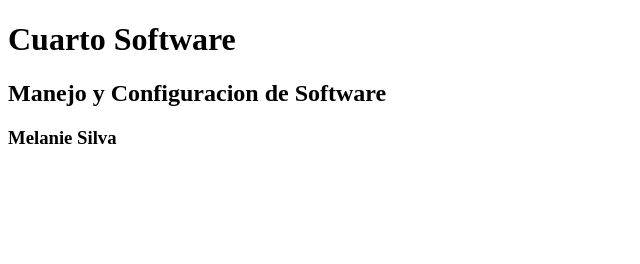
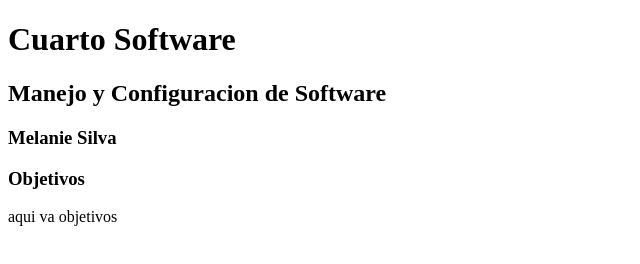
Before and after one commit to katty-dev/github_remote, a plain HTML site: page index.html in a window 1280 px wide. Shown: the whole page, without its empty margins (0-640 px from the left). Drawn offline with Linux system fonts and the light colour scheme.

Commit message:
Se agrego objetivos

```diff
--- a/index.html
+++ b/index.html
@@ -11,6 +11,9 @@
     <h1>Cuarto Software</h1>
     <h2>Manejo y Configuracion de Software</h2>
     <h3>Melanie Silva</h3>
+    <h3>Objetivos</h3>
+    <p>aqui va objetivos</p>
+
 </body>
 
 </html>
```
